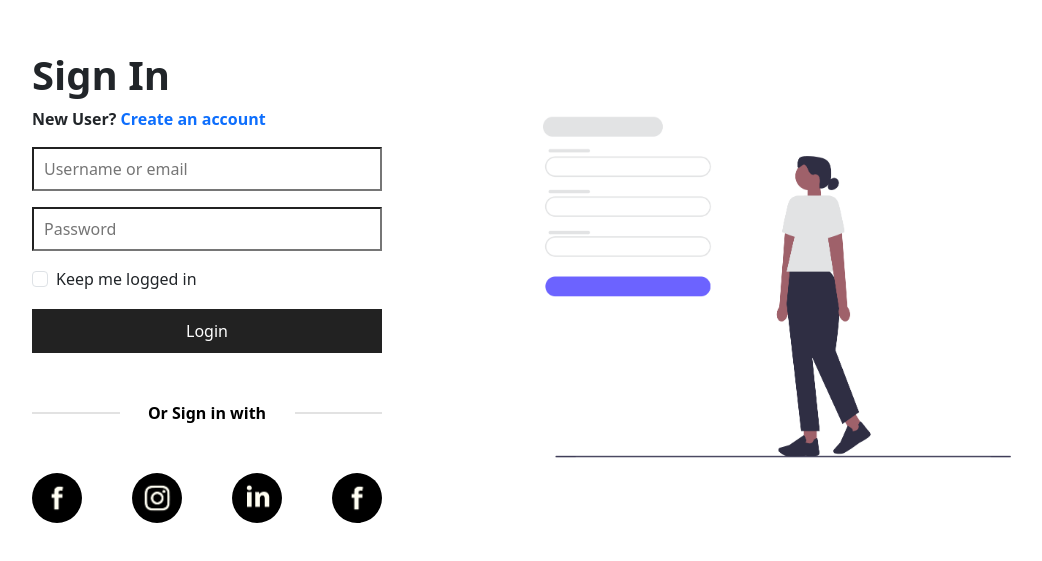
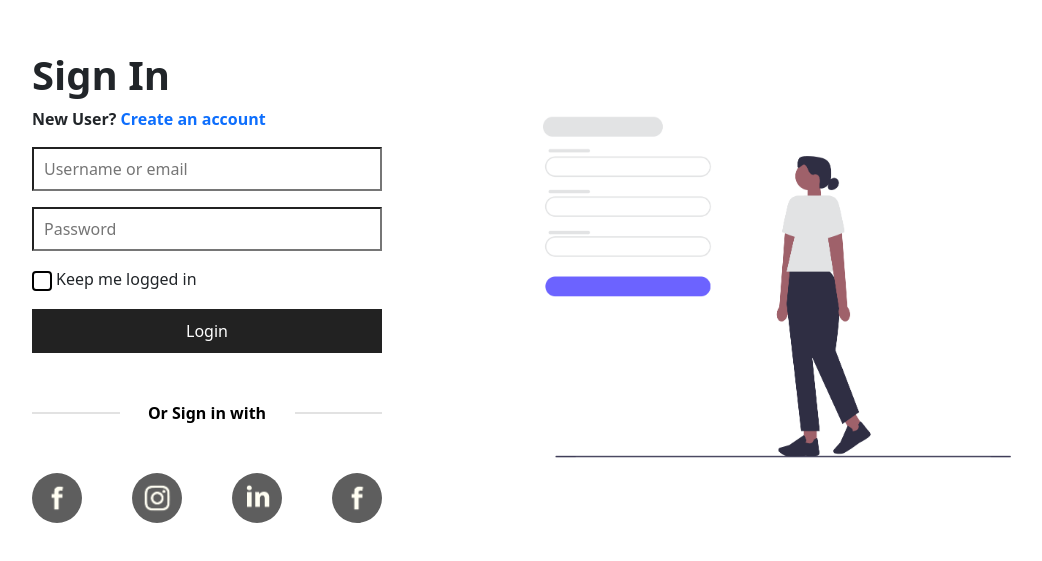
Before and after one commit to AKSHAYBINDU/Timesworld_test_app, a Next.js app: page / in a window 1280 px wide. Shown: the part 113-674 px from the top of the page, without its empty margins (148-1190 px from the left). Built offline with nearby package versions, Linux system fonts and the light colour scheme.

Commit message:
Protected the home route.

```diff
--- a/app/components/Slider/index.tsx
+++ b/app/components/Slider/index.tsx
@@ -1,3 +1,5 @@
+"use client";
+
 import Carousel from "react-bootstrap/Carousel";
 import styles from "./styles.module.css";
 import { Container } from "react-bootstrap";
@@ -28,8 +30,6 @@ export default function Slider() {
       });
   }, []);
 
-
-
   return (
     <Container>
       <Carousel  slide={false} className=" bg-body-danger">
--- a/app/home/styles.module.css
+++ b/app/home/styles.module.css
@@ -25,3 +25,32 @@
 .lineTwo {
     align-self: flex-end;
 }
+
+.footer_section {
+    width: 100%;
+    display: flex;
+    justify-content: center;
+    align-items: center;
+    flex-direction: column;
+    padding: 48px;
+}
+
+.footer_text {
+    color: rgb(94, 94, 94);
+    text-decoration: none;
+    font-weight: bold;
+    padding: 8px 0;
+}
+
+.social_media_icons {
+    background-color: rgb(94, 94, 94);
+    border-radius: 50%;
+}
+
+
+.social_media_icons:hover   {
+    background-color: black;
+    border-radius: 50%;
+    transition: 1s;
+    cursor: pointer;
+  }
--- a/app/page.module.css
+++ b/app/page.module.css
@@ -38,3 +38,38 @@
   width: 50%;
   background-color: rgb(226, 226, 226);
 }
+
+.form_checkbox {
+  border-radius: 0;
+  border: 2px solid black;
+  padding: 8px ;
+}
+
+.form_checkbox:focus {
+  border-radius: 0;
+  border: 2px solid black;
+  background-color: black;
+  padding: 8px ;
+  outline: none;
+}
+
+.form_checkbox:checked {
+  border-radius: 0;
+  border: 2px solid black;
+  background-color: black;
+  padding: 8px ;
+  outline: none;
+}
+
+.social_media_icons {
+  background-color: rgb(94, 94, 94);
+  border-radius: 50%;
+}
+
+
+.social_media_icons:hover   {
+  background-color: black;
+  border-radius: 50%;
+  transition: 1s;
+  cursor: pointer;
+}
--- a/app/page.tsx
+++ b/app/page.tsx
@@ -6,7 +6,7 @@ import Image from "next/image";
 import { useState } from "react";
 import { useDispatch } from "react-redux";
 import { login } from "./store/userSlice";
-import { useRouter } from 'next/navigation';
+import { useRouter } from "next/navigation";
 
 export default function Login() {
   const [name, setName] = useState<string>("");
@@ -64,12 +64,11 @@ export default function Login() {
                 value={password}
                 onChange={(e) => setPassword(e.target.value)}
               />
-              <Form.Check
-                type="checkbox"
-                label="Keep me logged in"
-                id="keepMeLoggedIn"
-                className={styles.form_checkbox}
-              />
+
+              <Form.Check type="checkbox" id="keepMeLoggedIn">
+                <Form.Check.Input className={styles.form_checkbox} />
+                <Form.Check.Label>Keep me logged in</Form.Check.Label>
+              </Form.Check>
               {error && <p className="text-danger">{error}</p>}
               <Button type="submit" className={styles.form_button}>
                 Login
@@ -87,34 +86,34 @@ export default function Login() {
 
               {/* Social Media */}
 
-              <div className=" d-flex w-100 justify-content-between align-items-center">
+              <div className=" d-flex justify-content-between align-items-center gap-3">
                 <Image
                   src="/login/Facebook.png"
                   width={50}
                   height={50}
                   alt="facebook logo"
-                  className=" bg-black rounded-5"
+                  className={styles.social_media_icons}
                 />
                 <Image
                   src="/login/Instagram.png"
                   width={50}
                   height={50}
                   alt="instagram logo"
-                  className=" bg-black rounded-5"
+                  className={styles.social_media_icons}
                 />
                 <Image
                   src="/login/LinkedIn.png"
                   width={50}
                   height={50}
                   alt="linkedin logo"
-                  className=" bg-black rounded-5"
+                  className={styles.social_media_icons}
                 />
                 <Image
                   src="/login/Facebook.png"
                   width={50}
                   height={50}
                   alt="facebook logo"
-                  className=" bg-black rounded-5"
+                  className={styles.social_media_icons}
                 />
               </div>
             </div>
--- a/app/store/userSlice.ts
+++ b/app/store/userSlice.ts
@@ -1,3 +1,4 @@
+"use client";
 import { createSlice } from '@reduxjs/toolkit';
 
 interface UserState {
```
Also changed, not shown: app/components/CountryCard/index.tsx (+22 -20 lines), app/home/page.tsx (+58 -4 lines).
